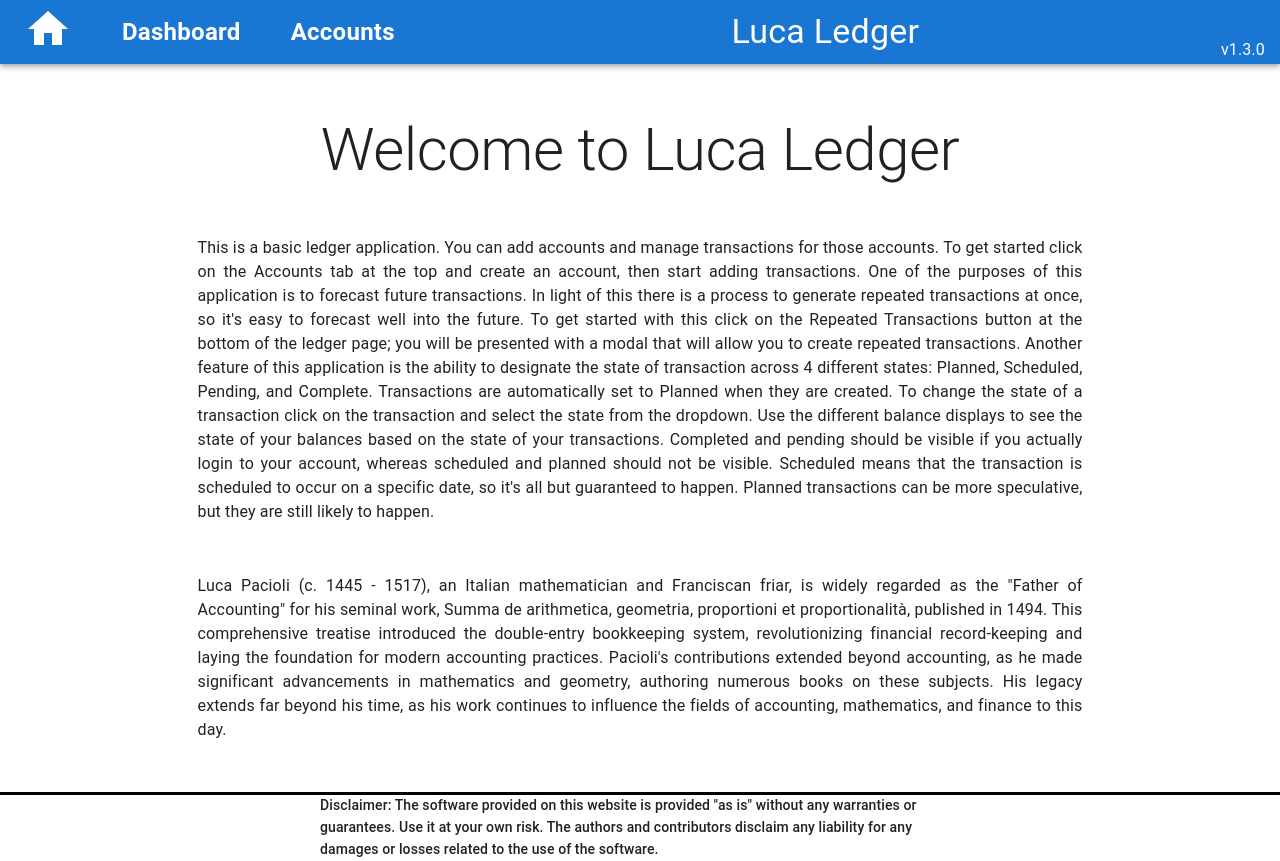
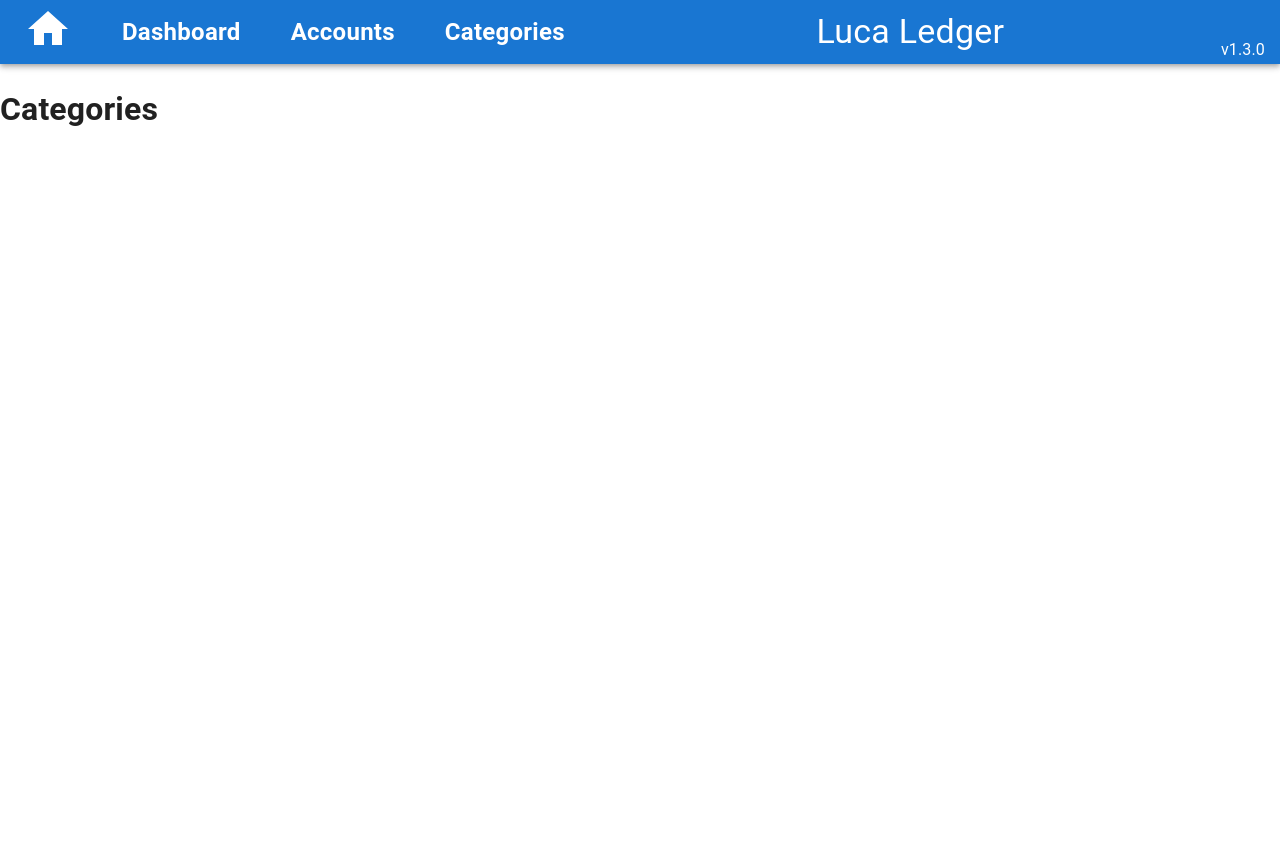
Before and after one commit to jwaspin/luca-ledger, a React (Vite) app: page /categories in a window 1280 px wide. Before the commit this address led to /. After the commit the page ends 800 px from the top, so only its background shows below. Built offline with nearby package versions, Linux system fonts and the light colour scheme.

Commit message:
New Categories View

```diff
--- a/src/components/MainLayout/AppContent/AppContent.jsx
+++ b/src/components/MainLayout/AppContent/AppContent.jsx
@@ -1,6 +1,7 @@
 import { Navigate, Route, Routes } from 'react-router-dom';
 
 import Accounts from '@/views/Accounts';
+import Categories from '@/views/Categories';
 import Dashboard from '@/views/Dashboard';
 import Home from '@/views/Home';
 import Ledger from '@/views/Ledger';
@@ -25,6 +26,10 @@ export default function AppContent() {
         element={<Ledger />}
       />
       <Route
+        path='/categories'
+        element={<Categories />}
+      />
+      <Route
         path='*'
         element={
           <Navigate
--- a/src/components/MainLayout/AppHeader/AppHeader.jsx
+++ b/src/components/MainLayout/AppHeader/AppHeader.jsx
@@ -1,21 +1,10 @@
-import styled from '@emotion/styled';
 import { AppBar, Box, Toolbar, Typography } from '@mui/material';
 import { Link } from 'react-router-dom';
 
 import VersionDisplay from '@/components/VersionDisplay';
+import NavItem from './NavItem';
 
 import { Home as HomeIcon } from '@mui/icons-material';
-
-const StyledLink = styled(Link)`
-  color: white;
-  text-decoration: none;
-  display: flex;
-  align-items: center;
-  color: white;
-  &:hover: {
-    text-decoration: underline;
-  }
-`;
 
 export default function AppHeader() {
   return (
@@ -32,34 +21,18 @@ export default function AppHeader() {
               }}
             />
           </Link>
-          <StyledLink to='/dashboard'>
-            <Typography
-              variant='body2'
-              style={{
-                display: 'block',
-                marginLeft: '50px',
-                fontSize: '1.5rem',
-                fontWeight: 'bold',
-                color: 'white',
-              }}
-            >
-              Dashboard
-            </Typography>
-          </StyledLink>
-          <StyledLink to='/accounts'>
-            <Typography
-              variant='body2'
-              style={{
-                display: 'block',
-                marginLeft: '50px',
-                fontSize: '1.5rem',
-                fontWeight: 'bold',
-                color: 'white',
-              }}
-            >
-              Accounts
-            </Typography>
-          </StyledLink>
+          <NavItem
+            linkTo='/dashboard'
+            navText='Dashboard'
+          />
+          <NavItem
+            linkTo='/accounts'
+            navText='Accounts'
+          />
+          <NavItem
+            linkTo='/categories'
+            navText='Categories'
+          />
         </Box>
         <Typography
           variant='h4'
--- /dev/null
+++ b/src/components/MainLayout/AppHeader/NavItem.jsx
@@ -0,0 +1,39 @@
+import styled from '@emotion/styled';
+import { Typography } from '@mui/material';
+import { Link } from 'react-router-dom';
+import PropTypes from 'prop-types';
+
+const StyledLink = styled(Link)`
+  color: white;
+  text-decoration: none;
+  display: flex;
+  align-items: center;
+  color: white;
+  &:hover: {
+    text-decoration: underline;
+  }
+`;
+
+export default function NavItem({ linkTo, navText }) {
+  return (
+    <StyledLink to={linkTo}>
+      <Typography
+        variant='body2'
+        style={{
+          display: 'block',
+          marginLeft: '50px',
+          fontSize: '1.5rem',
+          fontWeight: 'bold',
+          color: 'white',
+        }}
+      >
+        {navText}
+      </Typography>
+    </StyledLink>
+  );
+}
+
+NavItem.propTypes = {
+  linkTo: PropTypes.string.isRequired,
+  navText: PropTypes.string.isRequired,
+};
--- /dev/null
+++ b/src/views/Categories/Categories.jsx
@@ -0,0 +1,7 @@
+export default function Categories() {
+  return (
+    <div>
+      <h1>Categories</h1>
+    </div>
+  );
+}
--- /dev/null
+++ b/src/views/Categories/index.js
@@ -0,0 +1 @@
+export { default } from './Categories';
```
